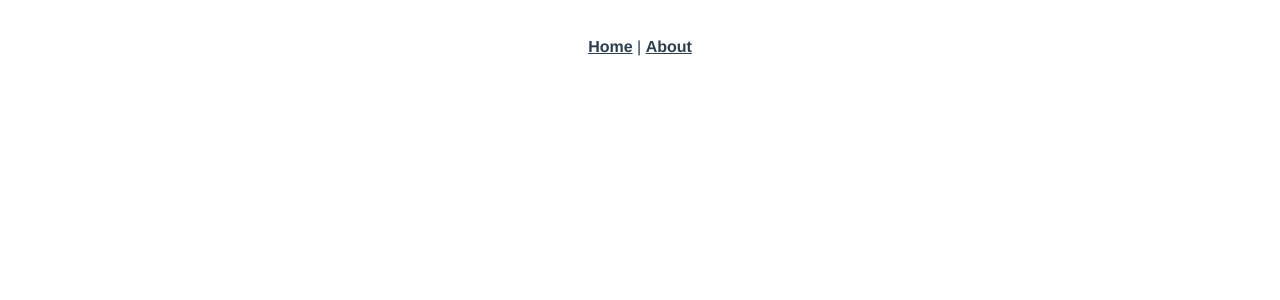
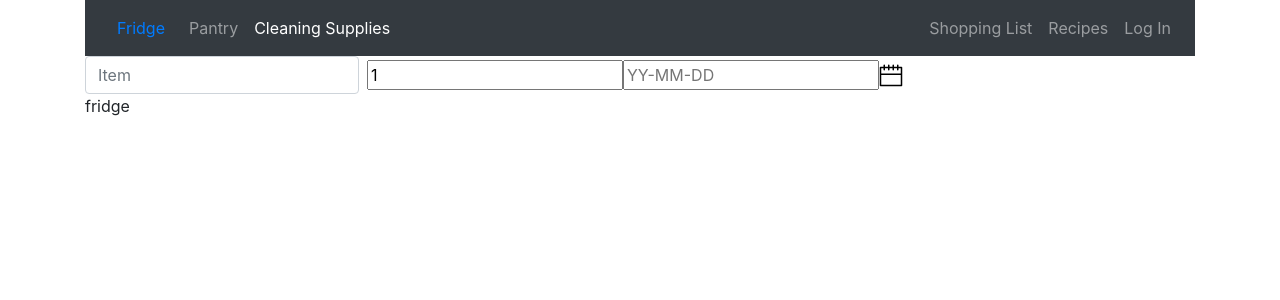
Before and after one commit to adzika/FoodManagementApp, a Vue app: page /#/category/cleaning-supplies in a window 1280 px wide. Shown: the top 300 px of the page. Built offline with nearby package versions, Linux system fonts and the light colour scheme.

Commit message:
Kind of works. Location component is started, routing done.

```diff
--- a/package.json
+++ b/package.json
@@ -8,6 +8,7 @@
     "lint": "vue-cli-service lint"
   },
   "dependencies": {
+    "bootstrap-vue": "^2.0.0-rc.11",
     "register-service-worker": "^1.0.0",
     "vue": "^2.5.17",
     "vue-router": "^3.0.1",
--- a/public/index.html
+++ b/public/index.html
@@ -4,7 +4,6 @@
     <meta charset="utf-8">
     <meta http-equiv="X-UA-Compatible" content="IE=edge">
     <meta name="viewport" content="width=device-width,initial-scale=1.0">
-    <link rel="icon" href="<%= BASE_URL %>favicon.ico">
     <title>FoodManagementApp</title>
   </head>
   <body>
--- a/src/App.vue
+++ b/src/App.vue
@@ -1,29 +1,28 @@
 <template>
-  <div id="app">
-    <div id="nav">
-      <router-link to="/">Home</router-link> |
-      <router-link to="/about">About</router-link>
-    </div>
-    <router-view/>
-  </div>
+  <div class="container">
+        <app-header></app-header>
+        <router-view></router-view>
+      </div>
 </template>
 
-<style lang="scss">
-#app {
-  font-family: 'Avenir', Helvetica, Arial, sans-serif;
-  -webkit-font-smoothing: antialiased;
-  -moz-osx-font-smoothing: grayscale;
-  text-align: center;
-  color: #2c3e50;
-}
-#nav {
-  padding: 30px;
-  a {
-    font-weight: bold;
-    color: #2c3e50;
-    &.router-link-exact-active {
-      color: #42b983;
+<script>
+  import Header from './components/Header'
+  import Location from './views/Location'
+  import Recipes from './components/Recipes'
+  import ShoppingList from './components/ShoppingList'
+  import SignUp from './components/SignUp'
+
+  export default {
+    components: {
+      'app-header': Header,
+      'app-location': Location,
+      'app-recipes': Recipes,
+      'app-shopping-list': ShoppingList,
+      'app-sign-up': SignUp
     }
   }
-}
+</script>
+
+<style lang="scss">
+
 </style>
--- /dev/null
+++ b/src/components/Header.vue
@@ -0,0 +1,38 @@
+<template>
+  <div>
+    <b-navbar toggleable="md" type="dark" variant="dark">
+
+      <b-navbar-toggle target="nav_collapse"></b-navbar-toggle>
+
+      <router-link class="nav-link" to="/category/fridge" active-class="active">Fridge</router-link>
+
+      <b-collapse is-nav id="nav_collapse">
+
+        <b-navbar-nav>
+          <router-link class="nav-link" to="/category/pantry" active-class="active">Pantry</router-link>
+          <router-link class="nav-link" to="/category/cleaning-supplies" active-class="active">Cleaning Supplies</router-link>
+        </b-navbar-nav>
+
+        <!-- Right aligned nav items -->
+        <b-navbar-nav class="ml-auto">
+
+          <router-link class="nav-link" to="/category/shopping-list" active-class="active">Shopping List</router-link>
+          <router-link class="nav-link" to="/category/recipes" active-class="active">Recipes</router-link>
+          <b-nav-item href="#">Log In</b-nav-item>
+
+        </b-navbar-nav>
+      </b-collapse>
+    </b-navbar>
+  </div>
+</template>
+
+<script>
+  export default {
+    name: 'Header'
+    //I need an if to show logout when user is logged in
+  }
+</script>
+
+<style scoped>
+
+</style>
--- a/src/components/HelloWorld.vue
+++ /dev/null
@@ -1,59 +0,0 @@
-<template>
-  <div class="hello">
-    <h1>{{ msg }}</h1>
-    <p>
-      For a guide and recipes on how to configure / customize this project,<br>
-      check out the
-      <a href="https://cli.vuejs.org" target="_blank" rel="noopener">vue-cli documentation</a>.
-    </p>
-    <h3>Installed CLI Plugins</h3>
-    <ul>
-      <li><a href="https://github.com/vuejs/vue-cli/tree/dev/packages/%40vue/cli-plugin-babel" target="_blank" rel="noopener">babel</a></li>
-      <li><a href="https://github.com/vuejs/vue-cli/tree/dev/packages/%40vue/cli-plugin-pwa" target="_blank" rel="noopener">pwa</a></li>
-      <li><a href="https://github.com/vuejs/vue-cli/tree/dev/packages/%40vue/cli-plugin-eslint" target="_blank" rel="noopener">eslint</a></li>
-    </ul>
-    <h3>Essential Links</h3>
-    <ul>
-      <li><a href="https://vuejs.org" target="_blank" rel="noopener">Core Docs</a></li>
-      <li><a href="https://forum.vuejs.org" target="_blank" rel="noopener">Forum</a></li>
-      <li><a href="https://chat.vuejs.org" target="_blank" rel="noopener">Community Chat</a></li>
-      <li><a href="https://twitter.com/vuejs" target="_blank" rel="noopener">Twitter</a></li>
-      <li><a href="https://news.vuejs.org" target="_blank" rel="noopener">News</a></li>
-    </ul>
-    <h3>Ecosystem</h3>
-    <ul>
-      <li><a href="https://router.vuejs.org" target="_blank" rel="noopener">vue-router</a></li>
-      <li><a href="https://vuex.vuejs.org" target="_blank" rel="noopener">vuex</a></li>
-      <li><a href="https://github.com/vuejs/vue-devtools#vue-devtools" target="_blank" rel="noopener">vue-devtools</a></li>
-      <li><a href="https://vue-loader.vuejs.org" target="_blank" rel="noopener">vue-loader</a></li>
-      <li><a href="https://github.com/vuejs/awesome-vue" target="_blank" rel="noopener">awesome-vue</a></li>
-    </ul>
-  </div>
-</template>
-
-<script>
-export default {
-  name: 'HelloWorld',
-  props: {
-    msg: String
-  }
-}
-</script>
-
-<!-- Add "scoped" attribute to limit CSS to this component only -->
-<style scoped lang="scss">
-h3 {
-  margin: 40px 0 0;
-}
-ul {
-  list-style-type: none;
-  padding: 0;
-}
-li {
-  display: inline-block;
-  margin: 0 10px;
-}
-a {
-  color: #42b983;
-}
-</style>
--- /dev/null
+++ b/src/components/Recipes.vue
@@ -0,0 +1,13 @@
+<template>
+
+</template>
+
+<script>
+  export default {
+    name: 'Recipes'
+  }
+</script>
+
+<style scoped>
+
+</style>
--- /dev/null
+++ b/src/components/ShoppingList.vue
@@ -0,0 +1,13 @@
+<template>
+
+</template>
+
+<script>
+  export default {
+    name: 'ShoppingList.vue'
+  }
+</script>
+
+<style scoped>
+
+</style>
--- /dev/null
+++ b/src/components/SignUp.vue
@@ -0,0 +1,13 @@
+<template>
+
+</template>
+
+<script>
+  export default {
+    name: 'SignUp.vue'
+  }
+</script>
+
+<style scoped>
+
+</style>
--- a/src/main.js
+++ b/src/main.js
@@ -1,8 +1,13 @@
 import Vue from 'vue'
+import BootstrapVue from 'bootstrap-vue'
 import App from './App.vue'
 import router from './router'
 import store from './store'
 import './registerServiceWorker'
+import 'bootstrap/dist/css/bootstrap.css'
+import 'bootstrap-vue/dist/bootstrap-vue.css'
+
+Vue.use(BootstrapVue)
 
 Vue.config.productionTip = false
 
--- a/src/router.js
+++ b/src/router.js
@@ -1,23 +1,17 @@
 import Vue from 'vue'
 import Router from 'vue-router'
-import Home from './views/Home.vue'
+import Location from './views/Location.vue'
+import Recipes from './components/Recipes.vue'
+import ShoppingList from './components/ShoppingList.vue'
 
 Vue.use(Router)
 
 export default new Router({
   routes: [
     {
-      path: '/',
-      name: 'home',
-      component: Home
-    },
-    {
-      path: '/about',
-      name: 'about',
-      // route level code-splitting
-      // this generates a separate chunk (about.[hash].js) for this route
-      // which is lazy-loaded when the route is visited.
-      component: () => import(/* webpackChunkName: "about" */ './views/About.vue')
+      path: '/category/:name',
+      name: 'category',
+      component: Location
     }
   ]
 })
--- a/src/views/Home.vue
+++ b/src/views/Home.vue
@@ -1,18 +1,11 @@
 <template>
-  <div class="home">
-    <img alt="Vue logo" src="../assets/logo.png">
-    <HelloWorld msg="Welcome to Your Vue.js App"/>
-  </div>
+
 </template>
 
 <script>
-// @ is an alias to /src
-import HelloWorld from '@/components/HelloWorld.vue'
+
 
 export default {
   name: 'home',
-  components: {
-    HelloWorld
-  }
 }
 </script>
--- /dev/null
+++ b/src/views/Location.vue
@@ -0,0 +1,42 @@
+<template>
+  <div id="list-header">
+    <div>
+      <b-form inline>
+        <label class="sr-only" for="inlineFormInputName2">Name</label>
+        <b-input class="mb-2 mr-sm-2 mb-sm-0" id="inlineFormInputName2" placeholder="Item"/>
+        <input type="number" class="number" value="1" min="0">
+        <label>
+          <input type="text" id="datepicker" placeholder="YY-MM-DD">
+        </label>
+        <label>
+          <svg class="i-calendar" viewBox="0 0 32 32" width="24" height="24" fill="none"
+               stroke="black" stroke-linecap="round" stroke-linejoin="round" stroke-width="2">
+            <path d="M2 6 L2 30 30 30 30 6 Z M2 15 L30 15 M7 3 L7 9 M13 3 L13 9 M19 3 L19 9 M25 3 L25 9"></path>
+          </svg>
+        </label>
+      </b-form>
+    </div>
+    {{ category }}
+  </div>
+</template>
+
+<script>
+  export default {
+    data() {
+      return {
+        category: 'fridge'
+      }
+    },
+    watch: {
+      '$route' (to, from) {
+        console.log(to);
+        this.category = to.params.name;
+      }
+    }
+  }
+
+</script>
+
+<style>
+
+</style>
```
Also changed, not shown: 2 other files (tests, documents, lock files or other folders).
